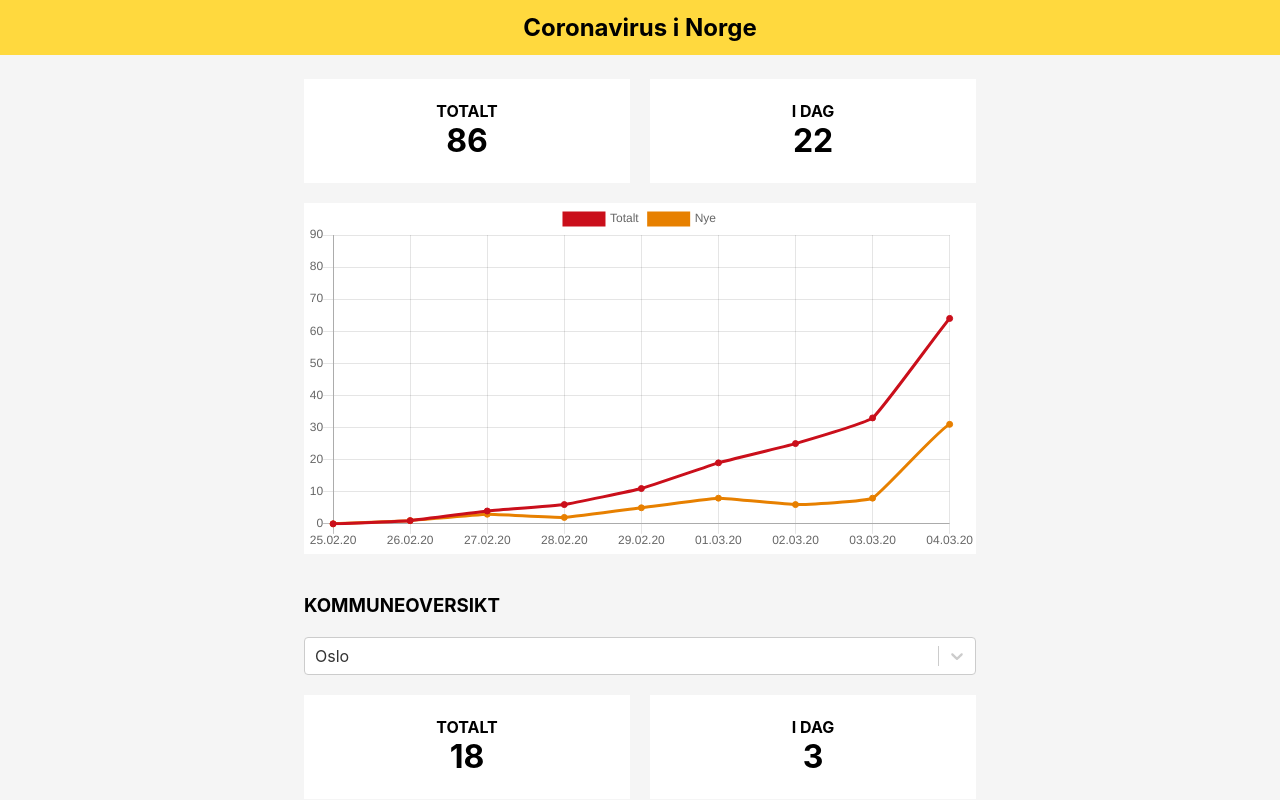
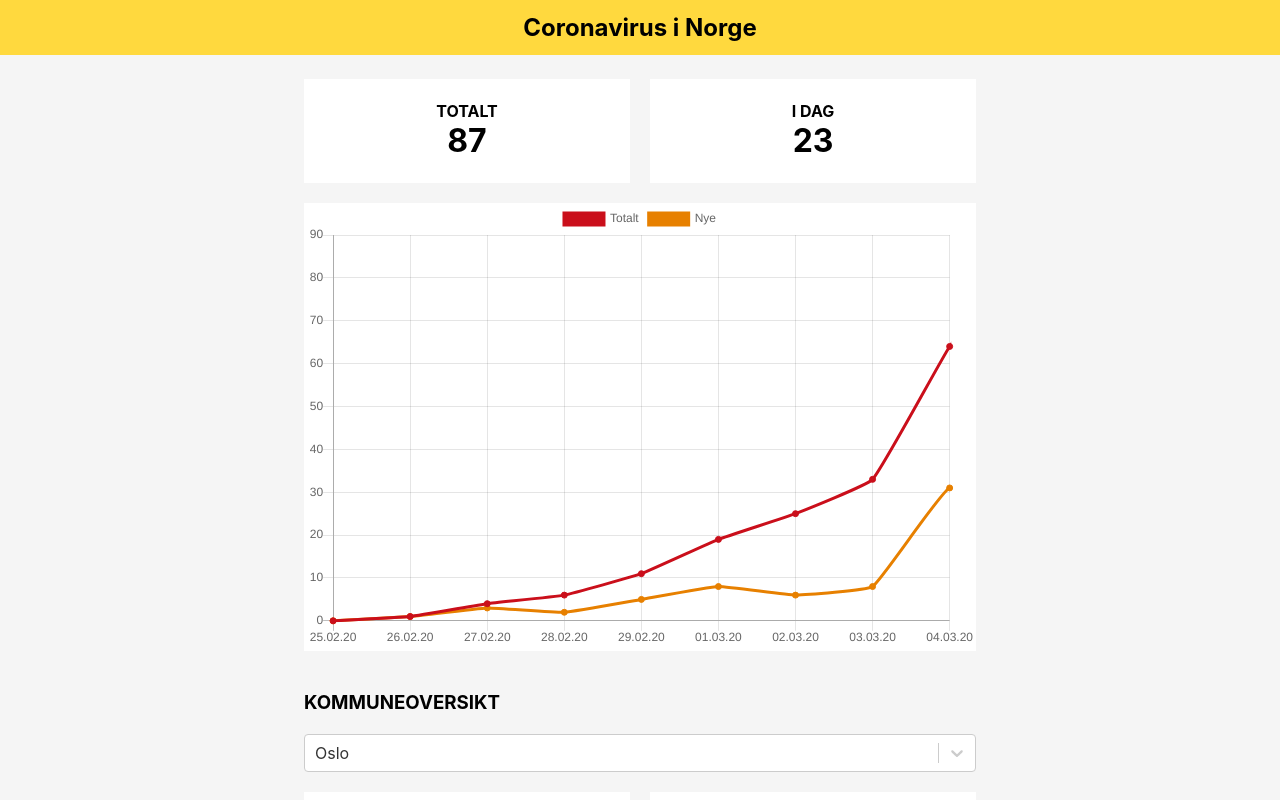
Before and after one commit to ademsalih/cov19-norway, a React (Create React App) app: page / in a window 1280 px wide. Shown: the top 800 px of the page. Built offline with nearby package versions, Linux system fonts and the light colour scheme.

Commit message:
color change and stats

```diff
--- a/public/norway.json
+++ b/public/norway.json
@@ -223,6 +223,10 @@
                 {
                     "municip": "Skien",
                     "count": 1
+                },
+                {
+                    "municip": "Finnsnes",
+                    "count": 1
                 }
             ]
         }
--- a/src/Content/Content.js
+++ b/src/Content/Content.js
@@ -173,12 +173,11 @@ export const Content = () => {
         <div className="content">
             <TotalBox total={total} today={today} />
             <br/>
-            <TotalGraph x={dates} total={cumulative} daily={daily} />
+            <TotalGraph x={dates} total={cumulative} daily={daily} color1={"rgba(202,15,27,1)"} color2={"rgba(231,128,0,1)"} />
             <br/>
             <br/>
             <h3>KOMMUNEOVERSIKT</h3>
             <br/>
-
             <Select
                 className="basic-single"
                 classNamePrefix="select"
@@ -196,7 +195,7 @@ export const Content = () => {
             <br/>
             <TotalBox today={lastOf(municipDaily)} total={lastOf(municipCumulative)} />
             <br/>
-            <TotalGraph x={dates} total={municipCumulative} daily={municipDaily} />
+            <TotalGraph x={dates} total={municipCumulative} daily={municipDaily} color1={"rgba(21,177,48,1)"} color2={"rgba(231,128,0,1)"} />
             <br/>
             <br/>
             <h3>FORDELING AV SMITTEDE</h3>
--- a/src/Municipality/Municipality.js
+++ b/src/Municipality/Municipality.js
@@ -43,7 +43,7 @@ export const Municipality = ({x,y}) => {
                 height={null}
                 width={null}
 				options={{
-					aspectRatio: 0.8
+					aspectRatio: 0.7
 				}}
             />
         </div>
--- a/src/TotalGraph/TotalGraph.js
+++ b/src/TotalGraph/TotalGraph.js
@@ -2,7 +2,7 @@ import React from "react"
 import { Line } from "react-chartjs-2"
 import "./style.css"
 
-export const TotalGraph = ({x,total,daily}) => {
+export const TotalGraph = ({x,total,daily,color1,color2}) => {
 	const data = {
 		labels: x,
 		datasets: [
@@ -11,17 +11,17 @@ export const TotalGraph = ({x,total,daily}) => {
 				fill: false,
 				lineTension: 0.1,
 				backgroundColor: "rgba(75,192,192,0.4)",
-				borderColor: "rgba(202,15,27,1)",
+				borderColor: color1,
 				borderCapStyle: "butt",
 				borderDash: [],
 				borderDashOffset: 0.0,
 				borderJoinStyle: "miter",
-				pointBorderColor: "rgba(202,15,27,1)",
-				pointBackgroundColor: "#CA0F1B",
+				pointBorderColor: color1,
+				pointBackgroundColor: color1,
 				pointBorderWidth: 1,
 				pointHoverRadius: 5,
-				pointHoverBackgroundColor: "rgba(202,15,27,1)",
-				pointHoverBorderColor: "rgba(202,15,27,1)",
+				pointHoverBackgroundColor: color1,
+				pointHoverBorderColor: color1,
 				pointHoverBorderWidth: 2,
 				pointRadius: 3,
 				pointHitRadius: 10,
@@ -31,18 +31,18 @@ export const TotalGraph = ({x,total,daily}) => {
 				label: "Nye",
 				fill: false,
 				lineTension: 0.1,
-				backgroundColor: "rgba(231,128,0,1)",
-				borderColor: "rgba(231,128,0,1)",
+				backgroundColor: color2,
+				borderColor: color2,
 				borderCapStyle: "butt",
 				borderDash: [],
 				borderDashOffset: 0.0,
 				borderJoinStyle: "miter",
-				pointBorderColor: "rgba(231,128,0,1)",
-				pointBackgroundColor: "#E77F00",
+				pointBorderColor: color2,
+				pointBackgroundColor: color2,
 				pointBorderWidth: 1,
 				pointHoverRadius: 5,
-				pointHoverBackgroundColor: "rgba(231,128,0,1)",
-				pointHoverBorderColor: "rgba(231,128,0,1)",
+				pointHoverBackgroundColor: color2,
+				pointHoverBorderColor: color2,
 				pointHoverBorderWidth: 2,
 				pointRadius: 3,
 				pointHitRadius: 10,
@@ -58,7 +58,7 @@ export const TotalGraph = ({x,total,daily}) => {
 				height={null}
 				width={null}
 				options={{
-					aspectRatio: 1.9
+					aspectRatio: 1.5
 				}}
 			/>
 		</div>
```
